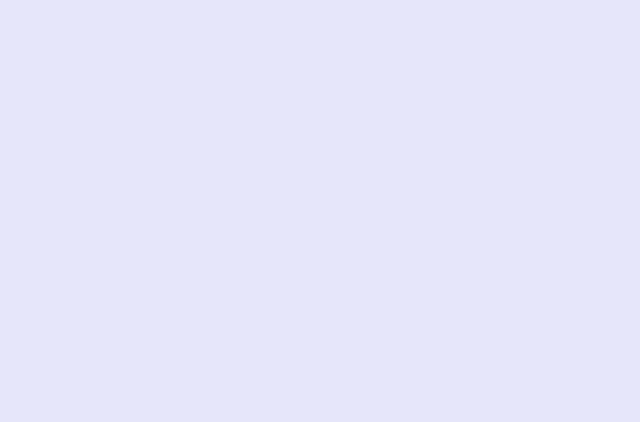
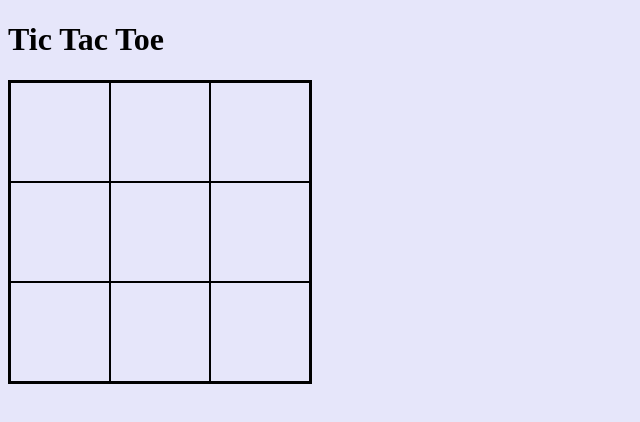
Before and after one commit to lisa-go/tic-tac-toe, a plain HTML site: page index.html in a window 1280 px wide. Shown: the whole page, without its empty margins (0-640 px from the left). Drawn offline with Linux system fonts and the light colour scheme.

Commit message:
click to put marker, switches between p1 and p2, not allowed to put markers on the same spot.

```diff
--- a/index.html
+++ b/index.html
@@ -9,6 +9,19 @@
     <title>Tic-Tac-Toe</title>
 </head>
 <body>
+    <h1>Tic Tac Toe</h1>
+    <div id="board">
 
+        <grid id="grid0" onclick="placeMarker(0).draw()"></grid>
+        <grid id="grid1" onclick="placeMarker(1).draw()"></grid>
+        <grid id="grid2" onclick="placeMarker(2).draw()"></grid>
+        <grid id="grid3" onclick="placeMarker(3).draw()"></grid>
+        <grid id="grid4" onclick="placeMarker(4).draw()"></grid>
+        <grid id="grid5" onclick="placeMarker(5).draw()"></grid>
+        <grid id="grid6" onclick="placeMarker(6).draw()"></grid>
+        <grid id="grid7" onclick="placeMarker(7).draw()"></grid>
+        <grid id="grid8" onclick="placeMarker(8).draw()"></grid>
+
+    </div>
 </body>
 </html>
--- a/main.js
+++ b/main.js
@@ -0,0 +1,49 @@
+let pTurn = 0;
+
+
+GameBoard = {
+    board : ['','','',
+             '','','',
+             '','',''],
+    showBoard() {
+        console.log (this.board);
+    }
+}
+
+
+function placeMarker(num) {
+    return {
+        P1: 'O',
+        P2: 'X',
+
+        gridSpace: document.querySelector('#grid' + num),
+
+        draw: function () {
+            if (GameBoard.board[num] == ''){
+                if (pTurn % 2 == 0){
+                    GameBoard.board[num] = this.P2,
+                    this.gridSpace.textContent = this.P2,
+                    pTurn++
+
+                    console.log(pTurn);
+                    GameBoard.showBoard();
+                }
+
+                else if (pTurn % 2 !== 0){
+                    GameBoard.board[num] = this.P1,
+                    this.gridSpace.textContent = this.P1,
+                    pTurn++
+
+                    console.log(pTurn);
+                    GameBoard.showBoard();
+                }
+            }
+
+            else {
+                return;
+            }
+
+
+        }
+    }
+}
--- a/style.css
+++ b/style.css
@@ -1,3 +1,15 @@
 body {
     background-color: lavender;
 }
+
+#board {
+    border: 2px solid black;
+    display: grid;
+    grid-template-columns: repeat(3, 100px);
+    grid-template-rows: repeat(3, 100px);
+    width: fit-content;
+}
+
+grid {
+    border: 1px solid black;
+}
```
